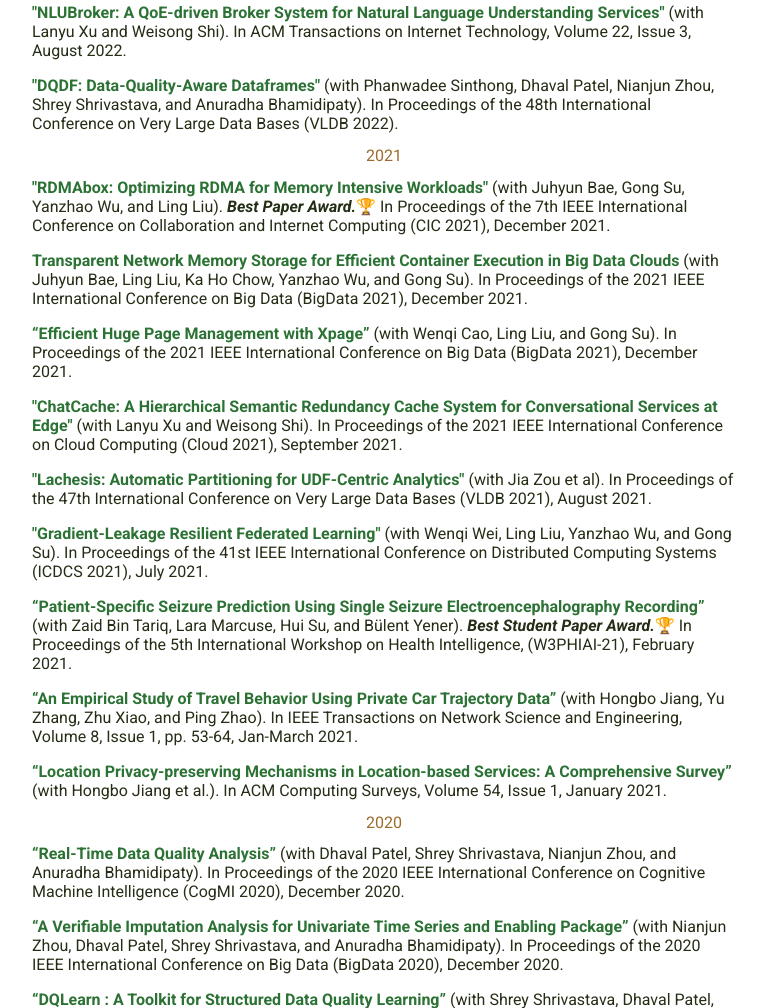
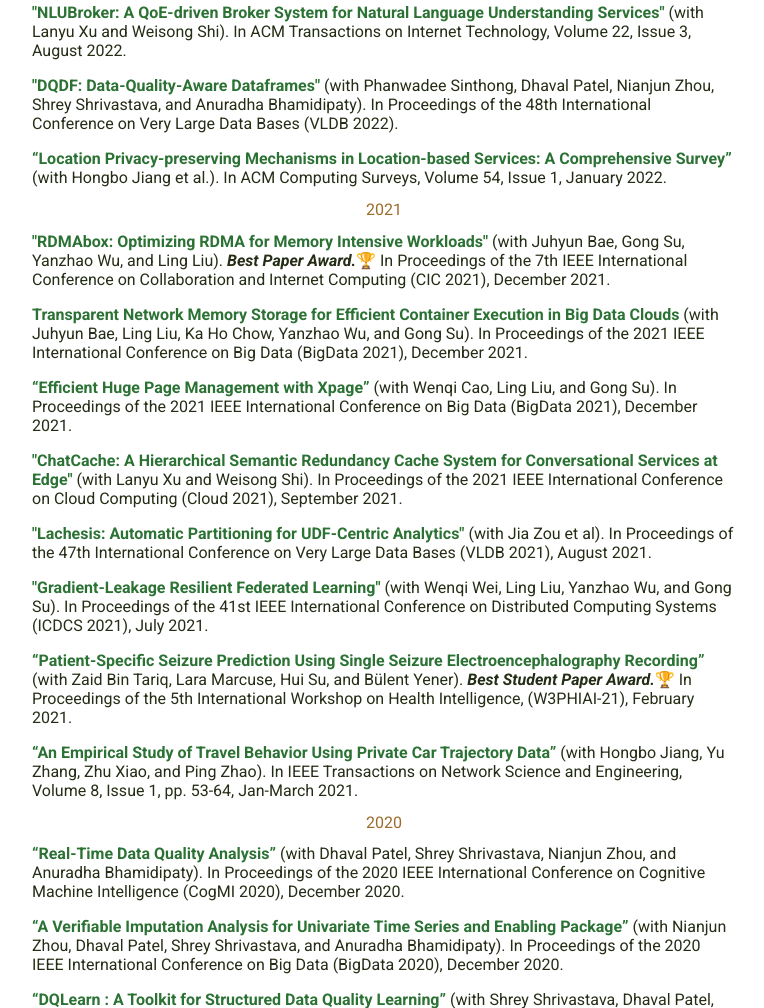
Before and after one commit to arunkiyengar/website, a plain HTML site: page publications.html in a window 1280 px wide. Shown: the part 896-1904 px from the top of the page, without its empty margins (256-1020 px from the left). Drawn offline with Linux system fonts and the light colour scheme; a web font is replaced by a local one.

Commit message:
update publication year for CSUR, remove text on patents

```diff
--- a/publications.html
+++ b/publications.html
@@ -58,6 +58,7 @@ Malware Detection: Adaptation to Real Drifted Malware with Minimal Samples"</a>
           <li class="date">2022</li>
           <li><a href="https://dl.acm.org/doi/abs/10.1145/3497807">"NLUBroker: A QoE-driven Broker System for Natural Language Understanding Services"</a> (with Lanyu Xu and Weisong Shi). In ACM Transactions on Internet Technology, Volume 22, Issue 3, August 2022.</li>
           <li><a href="https://dl.acm.org/doi/10.14778/3503585.3503602">"DQDF: Data-Quality-Aware Dataframes"</a> (with Phanwadee Sinthong, Dhaval Patel, Nianjun Zhou, Shrey Shrivastava, and Anuradha Bhamidipaty). In Proceedings of the 48th International Conference on Very Large Data Bases (VLDB 2022).</li>
+          <li><a href="https://dl.acm.org/doi/fullHtml/10.1145/3423165">&ldquo;Location Privacy-preserving Mechanisms in Location-based Services: A Comprehensive Survey&rdquo;</a> (with Hongbo Jiang et al.). In ACM Computing Surveys, Volume 54, Issue 1, January 2022.</li>
           <li class="date">2021</li>
           <li><a href="https://arxiv.org/abs/2104.12197">"RDMAbox: Optimizing RDMA for Memory Intensive Workloads"</a> (with Juhyun Bae, Gong Su, Yanzhao Wu, and Ling Liu). <strong><em>Best Paper Award.</em>🏆</strong> In Proceedings of the 7th IEEE International Conference on Collaboration and Internet Computing (CIC 2021), December 2021.</li>
           <li><a href="https://ieeexplore.ieee.org/document/9672015">Transparent Network Memory Storage for Efficient Container Execution in Big Data Clouds</a> (with Juhyun Bae, Ling Liu, Ka Ho Chow, Yanzhao Wu, and Gong Su). In Proceedings of the 2021 IEEE International Conference on Big Data (BigData 2021), December 2021.</li>
@@ -67,7 +68,6 @@ Malware Detection: Adaptation to Real Drifted Malware with Minimal Samples"</a>
           <li><a href="https://arxiv.org/abs/2107.01154">"Gradient-Leakage Resilient Federated Learning"</a> (with Wenqi Wei, Ling Liu, Yanzhao Wu, and Gong Su). In Proceedings of the 41st IEEE International Conference on Distributed Computing Systems (ICDCS 2021), July 2021.</li>
           <li><a href="https://arxiv.org/abs/2011.08982">&ldquo;Patient-Specific Seizure Prediction Using Single Seizure Electroencephalography Recording&rdquo;</a> (with Zaid Bin Tariq, Lara Marcuse, Hui Su, and B&uuml;lent Yener). <strong><em>Best Student Paper Award.</em>🏆</strong> In Proceedings of the 5th International Workshop on Health Intelligence, (W3PHIAI-21), February 2021.</li>
           <li><a href="https://ieeexplore.ieee.org/document/9205658">&ldquo;An Empirical Study of Travel Behavior Using Private Car Trajectory Data&rdquo;</a> (with Hongbo Jiang, Yu Zhang, Zhu Xiao, and Ping Zhao). In IEEE Transactions on Network Science and Engineering, Volume 8, Issue 1, pp. 53-64, Jan-March 2021.</li>
-          <li><a href="https://dl.acm.org/doi/fullHtml/10.1145/3423165">&ldquo;Location Privacy-preserving Mechanisms in Location-based Services: A Comprehensive Survey&rdquo;</a> (with Hongbo Jiang et al.). In ACM Computing Surveys, Volume 54, Issue 1, January 2021.</li>
          <li class="date">2020</li>
           <li><a href="files/real_time_dq_cogmi2020.pdf">&ldquo;Real-Time Data Quality Analysis&rdquo;</a> (with Dhaval Patel, Shrey Shrivastava, Nianjun Zhou, and Anuradha Bhamidipaty). In Proceedings of the 2020 IEEE International Conference on Cognitive Machine Intelligence (CogMI 2020), December 2020.</li>
           <li><a href="https://ieeexplore.ieee.org/document/9377909">&ldquo;A Verifiable Imputation Analysis for Univariate Time Series and Enabling Package&rdquo;</a> (with Nianjun Zhou, Dhaval Patel, Shrey Shrivastava, and Anuradha Bhamidipaty). In Proceedings of the 2020 IEEE International Conference on Big Data (BigData 2020), December 2020.</li>
```
Also changed, not shown: patents.html (+2 -0 lines), technical.html (+1 -1 lines).
